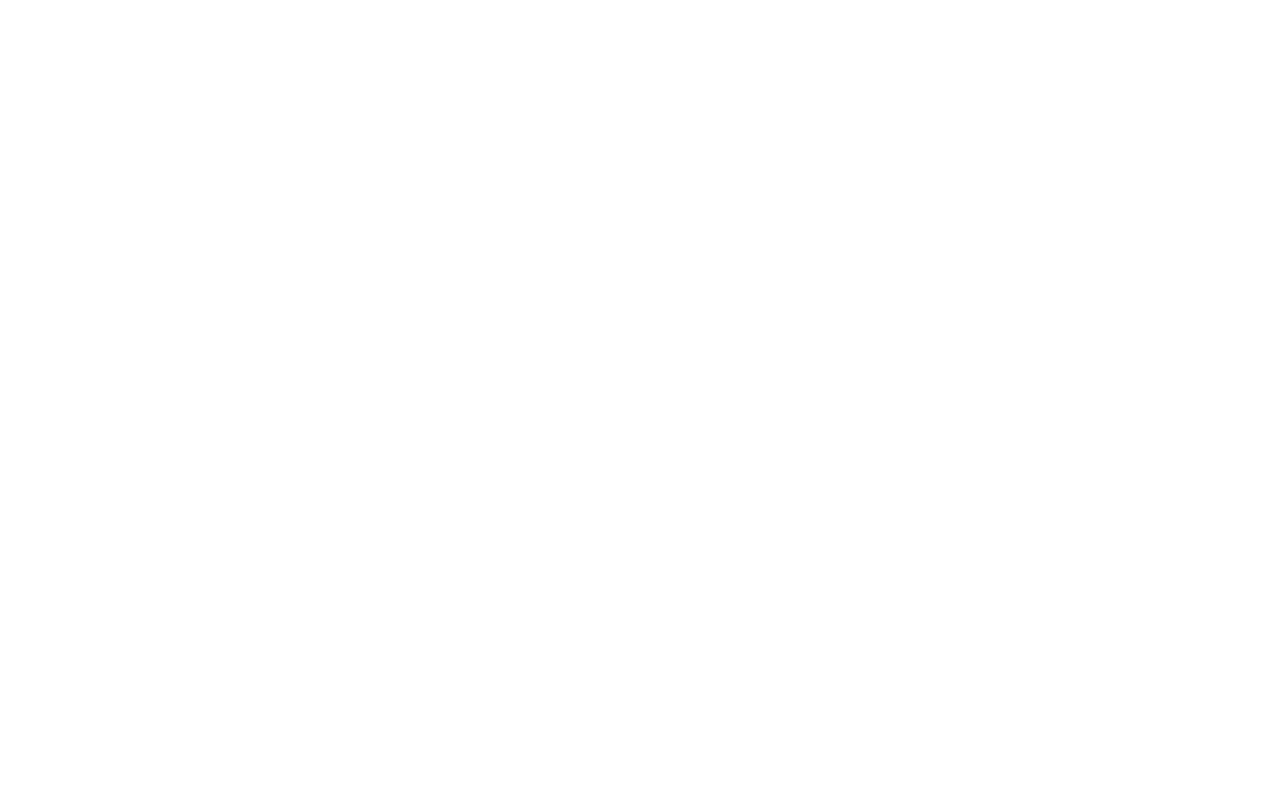
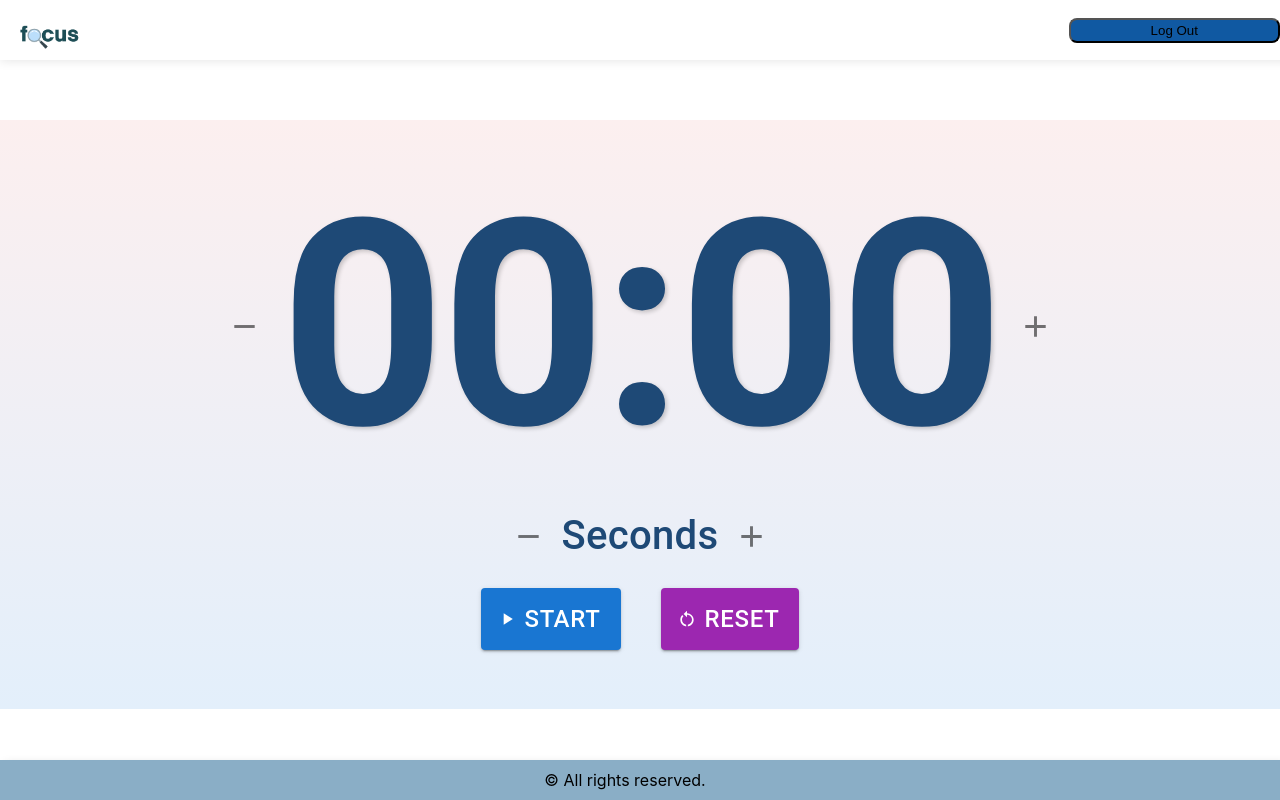
Before and after one commit to priscaolose/Group7_Capstone, a React (Create React App) app in the folder focus-app/: page /TimerPage in a window 1280 px wide. Before the commit this address had no page. Built offline with nearby package versions, Linux system fonts and the light colour scheme; the HTML template or start-up script is replaced by a standard one.

Commit message:
updated timer page

```diff
--- a/focus-app/src/App.js
+++ b/focus-app/src/App.js
@@ -8,6 +8,8 @@
 import React, { useState } from "react";
 import { BrowserRouter, Routes, Route, Link } from "react-router-dom";
 import { UserProvider } from "./Components/context";
+import TimerPage from "./Components/timerPage"; // Import TimerPage component
+
 
 function App() {
   const [loggedIn, setLoggedIn] = useState(false);
@@ -51,6 +53,10 @@
               element={<AddTask loggedIn={loggedIn} logout={logout} />}
             />
 
+           {/* Add route for ManageAccount */}
+            <Route path="/TimerPage" element={<TimerPage />} />
+
+
             {/* Add route for ManageAccount */}
             <Route path="/manageaccount" element={<ManageAccount />} />
           </Routes>
--- a/focus-app/src/Components/Dashboard.js
+++ b/focus-app/src/Components/Dashboard.js
@@ -191,7 +191,7 @@
                   {currentTime}
                 </Typography>
                 <Box sx={{ mt: 3, gap: 3 }}>
-                <Typography variant="body1" component={Link} to="/viewTask" sx={{ color: theme.palette.primary.main, fontSize: "1rem", mt: 4, gap: 2 }}>
+                <Typography variant="body1" component={Link} to="/TimerPage" sx={{ color: theme.palette.primary.main, fontSize: "1rem", mt: 4, gap: 2 }}>
                   Set Timer
                 </Typography>
                 <Typography variant="body1" component={Link} to="/addTask" sx={{ color: theme.palette.primary.main, fontSize: "1rem", mt: 2 }}>
--- a/focus-app/src/Components/NoteSection.js
+++ b/focus-app/src/Components/NoteSection.js
@@ -8,23 +8,23 @@
   IconButton,
 } from "@mui/material";
 import DeleteIcon from "@mui/icons-material/Delete";
-import EditIcon from "@mui/icons-material/Edit"; // ✅ Import Edit Icon
+import EditIcon from "@mui/icons-material/Edit";
 import { useUser } from "./context";
 import { collection, getDocs, addDoc, deleteDoc, doc, updateDoc } from "firebase/firestore";
 import { db } from "../firebase/firebaseConfig";
-import { format } from "date-fns"; // ✅ Install with: npm install date-fns
+import { format } from "date-fns";
 
 
 function NoteSection() {
   const { user } = useUser();
   const [note, setNote] = useState("");
   const [notesList, setNotesList] = useState([]);
-  const [editingNoteId, setEditingNoteId] = useState(null); // ✅ Track which note is being edited
-  const [editedNote, setEditedNote] = useState(""); // ✅ Stores the updated text
+  const [editingNoteId, setEditingNoteId] = useState(null);
+  const [editedNote, setEditedNote] = useState("");
   const [loading, setLoading] = useState(true);
   const [message, setMessage] = useState("");
 
-  // ✅ Fetch notes from Firebase when user logs in
+  // Fetch notes from Firebase when user logs in
   useEffect(() => {
     const fetchNotes = async () => {
       if (!user) return;
@@ -65,7 +65,7 @@
   }
 };
 
-  // ✅ Save a new note to Firebase
+  // Save a new note to Firebase
   const handleNote = async () => {
     if (!note.trim()) {
       setMessage("Please enter a note before saving.");
@@ -89,7 +89,7 @@
     }
   };
 
-  // ✅ Delete a note from Firebase
+  //  Delete a note from Firebase
   const handleDelete = async (id) => {
     try {
       await deleteDoc(doc(db, "Notes", id));
@@ -99,18 +99,18 @@
     }
   };
 
-  // ✅ Enable edit mode for a note
+  //  Enable edit mode for a note
   const handleEdit = (note) => {
     setEditingNoteId(note.id);
     setEditedNote(note.note); // Set existing note text in the input
   };
 
-  // ✅ Save edited note to Firebase
+  //  Save edited note to Firebase
   const handleSaveEdit = async (id) => {
     try {
       await updateDoc(doc(db, "Notes", id), { note: editedNote });
 
-      // ✅ Update the note in UI
+      //  Update the note in UI
       setNotesList(notesList.map((n) => (n.id === id ? { ...n, note: editedNote } : n)));
       setEditingNoteId(null); // Exit edit mode
       setMessage("Note updated successfully!");
--- /dev/null
+++ b/focus-app/src/Components/timerPage.js
@@ -0,0 +1,129 @@
+import React, { useState, useEffect } from "react";
+import { Typography, Box, Button, IconButton } from "@mui/material";
+import { Add, Remove, PlayArrow, Pause, RestartAlt } from "@mui/icons-material";
+import Header2 from "./Header2";
+import Footer from "./Footer";
+
+function TimerPage() {
+  const [time, setTime] = useState({ minutes: 0, seconds: 0 });
+  const [isRunning, setIsRunning] = useState(false);
+
+  useEffect(() => {
+    if (!isRunning) return;
+
+    const interval = setInterval(() => {
+      setTime((prev) => {
+        let newMinutes = prev.minutes;
+        let newSeconds = prev.seconds - 1;
+
+        if (newSeconds < 0) {
+          if (newMinutes === 0) return prev; // Stop at 0
+          newMinutes -= 1;
+          newSeconds = 59;
+        }
+
+        return { minutes: newMinutes, seconds: newSeconds };
+      });
+    }, 1000);
+
+    return () => clearInterval(interval);
+  }, [isRunning, time]);
+
+  const adjustTime = (type, amount) => {
+    setTime((prev) => {
+      let newValue = prev[type] + amount;
+      if (newValue < 0) newValue = 0; // Prevent negative values
+      return { ...prev, [type]: newValue };
+    });
+  };
+
+  const resetTimer = () => {
+    setTime({ minutes: 0, seconds: 0 });
+    setIsRunning(false);
+  };
+
+  return (
+    <div className="mainContainer">
+  <Header2 />
+    <Box
+      sx={{
+        display: "flex",
+        flexDirection: "column",
+        alignItems: "center",
+        justifyContent: "center",
+        height: "100vh",
+        background: "linear-gradient(to bottom, #FCEFEF, #E3EFFB)", // Soft gradient
+      }}
+    >
+      <Box sx={{ display: "flex", alignItems: "center" }}>
+        {/* Minus Button for Minutes */}
+        <IconButton onClick={() => adjustTime("minutes", -1)}>
+          <Remove fontSize="large" />
+        </IconButton>
+
+        {/* Timer Display */}
+        <Typography
+          variant="h1"
+          sx={{
+            fontSize: "18rem",
+            fontWeight: "bold",
+            color: "#1E4976",
+            textShadow: "2px 2px 4px rgba(0, 0, 0, 0.2)",
+            margin: "0 10px",
+          }}
+        >
+          {String(time.minutes).padStart(2, "0")}:
+          {String(time.seconds).padStart(2, "0")}
+        </Typography>
+
+        {/* Plus Button for Minutes */}
+        <IconButton onClick={() => adjustTime("minutes", 1)}>
+          <Add fontSize="large" />
+        </IconButton>
+      </Box>
+
+      {/* Second Adjustment Row */}
+      <Box sx={{ display: "flex", alignItems: "center", marginTop: "10px" }}>
+        <IconButton onClick={() => adjustTime("seconds", -5)}>
+          <Remove fontSize="large" />
+        </IconButton>
+
+        <Typography variant="h6" sx={{ mx: 1, color: "#1E4976", fontSize: "2.5em"}}>Seconds</Typography>
+
+        <IconButton onClick={() => adjustTime("seconds", 5)}>
+          <Add fontSize="large" />
+        </IconButton>
+      </Box>
+
+      {/*box for start/pause and reset buttons to be next to each other*/}
+    <Box sx={{ display: "flex", alignItems: "center", justifyContent: "center" }}>
+
+      {/* Start/Pause Button */}
+      <Button
+        variant="contained"
+        color="primary"
+        startIcon={isRunning ? <Pause /> : <PlayArrow />}
+        onClick={() => setIsRunning(!isRunning)}
+        sx={{ margin: "20px", fontSize: "1.5rem", padding: "10px 20px" }}
+      >
+        {isRunning ? "Pause" : "Start"}
+      </Button>
+
+      {/* Reset Button */}
+      <Button
+          variant="contained"
+          color="secondary"
+          startIcon={<RestartAlt />}
+          onClick={resetTimer}
+          sx={{  margin: "20px", fontSize: "1.5rem", padding: "10px 20px" }}
+        >
+          Reset
+      </Button>
+    </Box>
+    </Box>
+    <Footer />
+    </div>
+  );
+}
+
+export default TimerPage;
```
